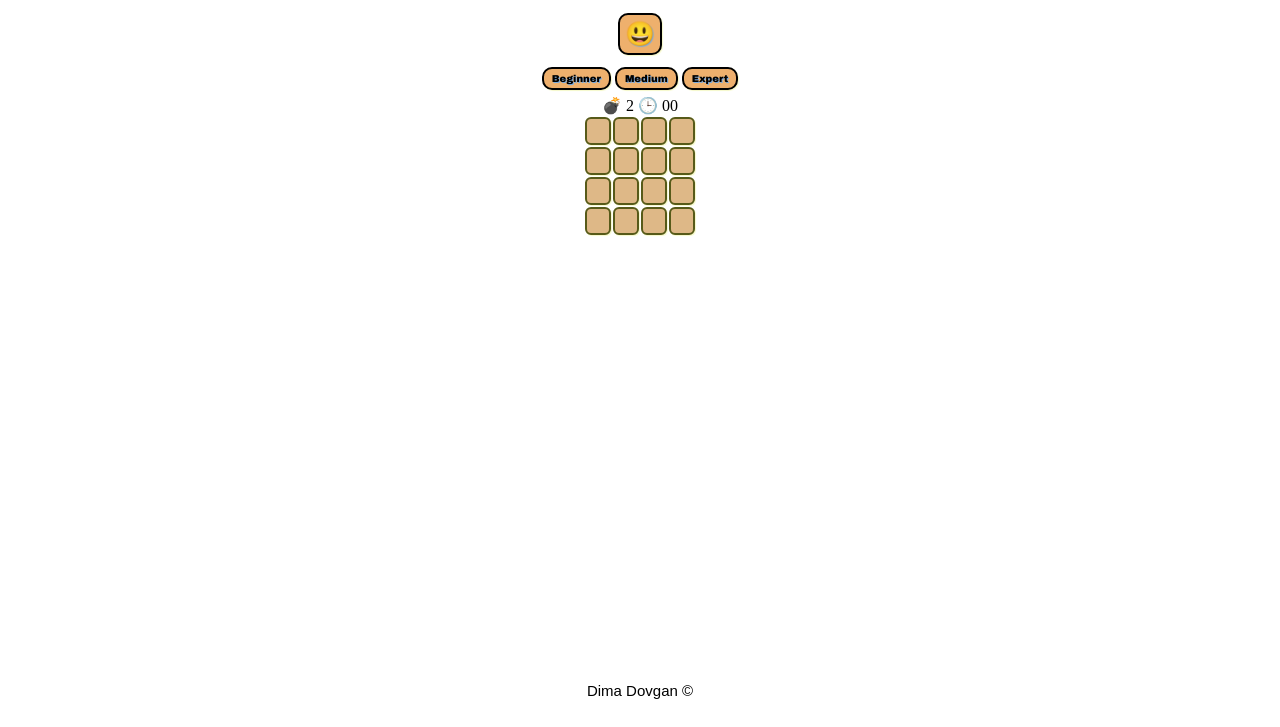
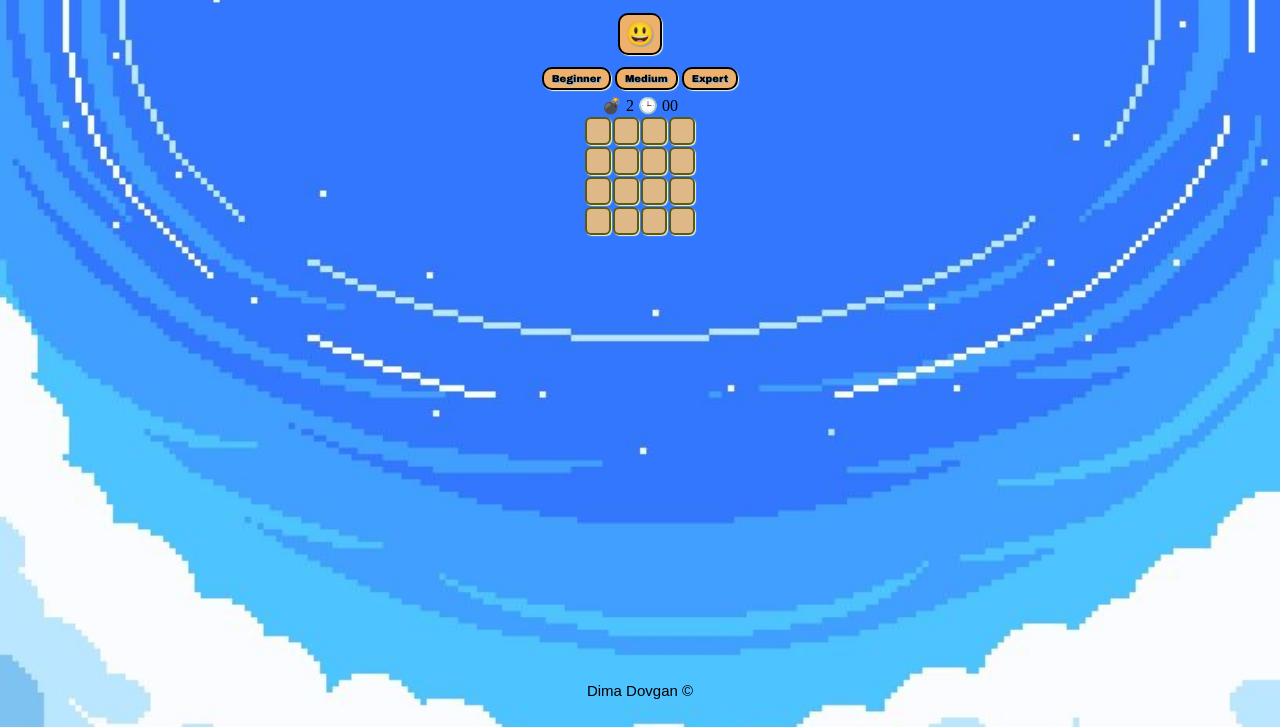
Before and after one commit to theddn/Minesweeper-game, a plain HTML site: page index.html in a window 1280 px wide. Shown: the part 73-800 px from the top of the page. Drawn offline with Linux system fonts and the light colour scheme; the site is published under a folder, as on GitHub Pages, so addresses that start at the root find nothing.

Commit message:
Add files via upload

```diff
--- a/css/style.css
+++ b/css/style.css
@@ -8,7 +8,7 @@ h1 {
 
 body {
     text-align: center;
-    background-image: url('/img/woods.jpg');
+    background-image: url('woods.jpg');
     background-repeat: no-repeat;
     background-attachment: fixed;
     background-size: cover;
```
Also changed, not shown: css/woods.jpg (added).
